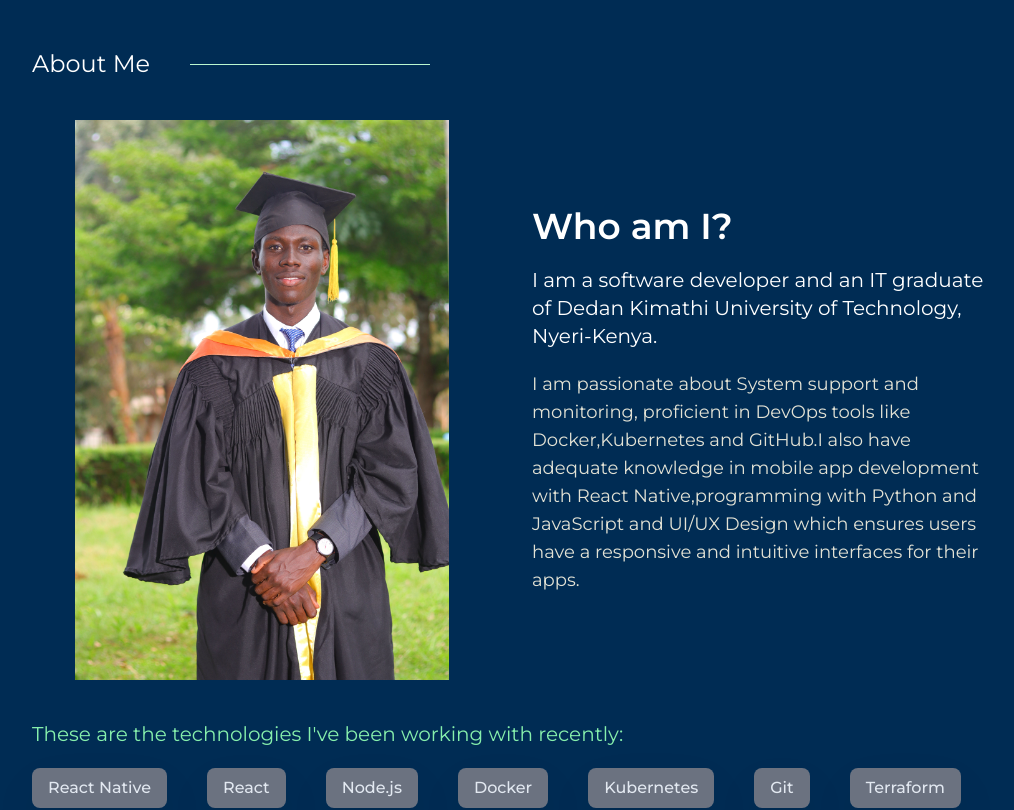
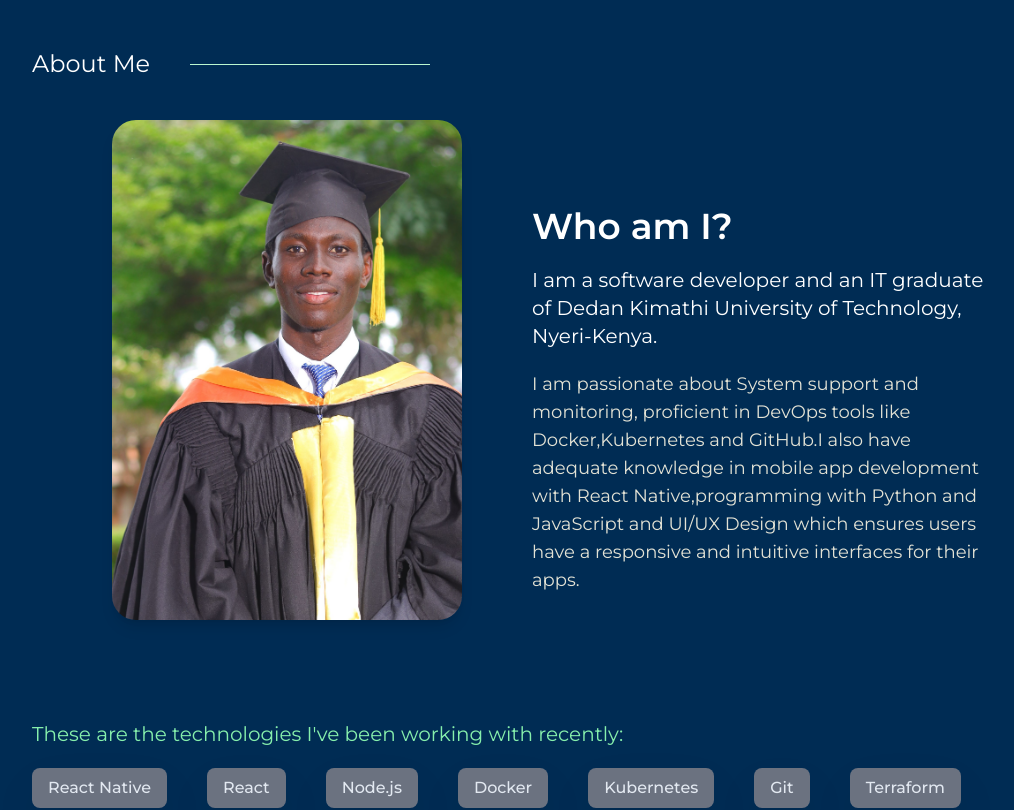
Before and after one commit to Max02well/maxproject-portfolio, a React (Create React App) app: page / in a window 1280 px wide. Shown: the part 860-1670 px from the top of the page, without its empty margins (128-1142 px from the left). Built offline with nearby package versions, Linux system fonts and the light colour scheme.

Commit message:
Update styling on skills blur feature

```diff
--- a/src/pages/Home/About.js
+++ b/src/pages/Home/About.js
@@ -1,6 +1,6 @@
 import React from 'react'
 import SectionTitle from '../../components/SectionTitle'
-import logo from '../../assets/mygrad.JPG'
+import logo from '../../assets/gradpic2.JPG'
 
 
 
@@ -30,8 +30,8 @@ function About() {
         <div>
             <SectionTitle title={'About Me'} />
             <div className='flex w-full gap-10 items-center sm:flex-col'>
-                <div className='w-1/2 h-[70vh] sm:w-full'>
-                    <img src={logo} alt='about' className='w-[100vh] h-[70vh] object-contain rounded-3xl' loading="lazy" />
+                <div className='w-1/2 justify-center h-[70vh] sm:w-full'>
+                    <img src={logo} alt='my_image' className='w-full h-full max-w-[350px] max-h-[500px] ml-20 object-cover rounded-3xl transition-transform duration-300 ease-in-out transform hover:scale-105 shadow-lg' loading="lazy" />
                 </div>
                 <div className='w-1/2 flex flex-col gap-5 sm:w-full'>
                     <h1 className='text-white text-4xl font-semibold'>Who am I?</h1>
@@ -43,7 +43,7 @@ function About() {
                 <h1 className='text-green-300 text-xl'>These are the technologies I've been working with recently:</h1>
                 <div className='flex flex-wrap gap-10 mt-5'>
                     {skills.map((skill, index) => (
-                         <div className="bg-gray-500 px-4 py-2 rounded-lg hover:bg-green-400 transition-colors duration-300 ease-in-out transform hover:scale-105 shadow-2xl">
+                         <div key={index} className="bg-gray-500 backdrop-blur-xl px-4 py-2 rounded-lg hover:bg-green-400 transition-colors duration-300 ease-in-out transform hover:scale-105 shadow-2xl">
                             <h1 className='text-slate-200 text-base hover:text-white font-medium'>{skill}</h1>
                         </div>
                     ))}
```
Also changed, not shown: src/assets/gradpic2.JPG (added).
